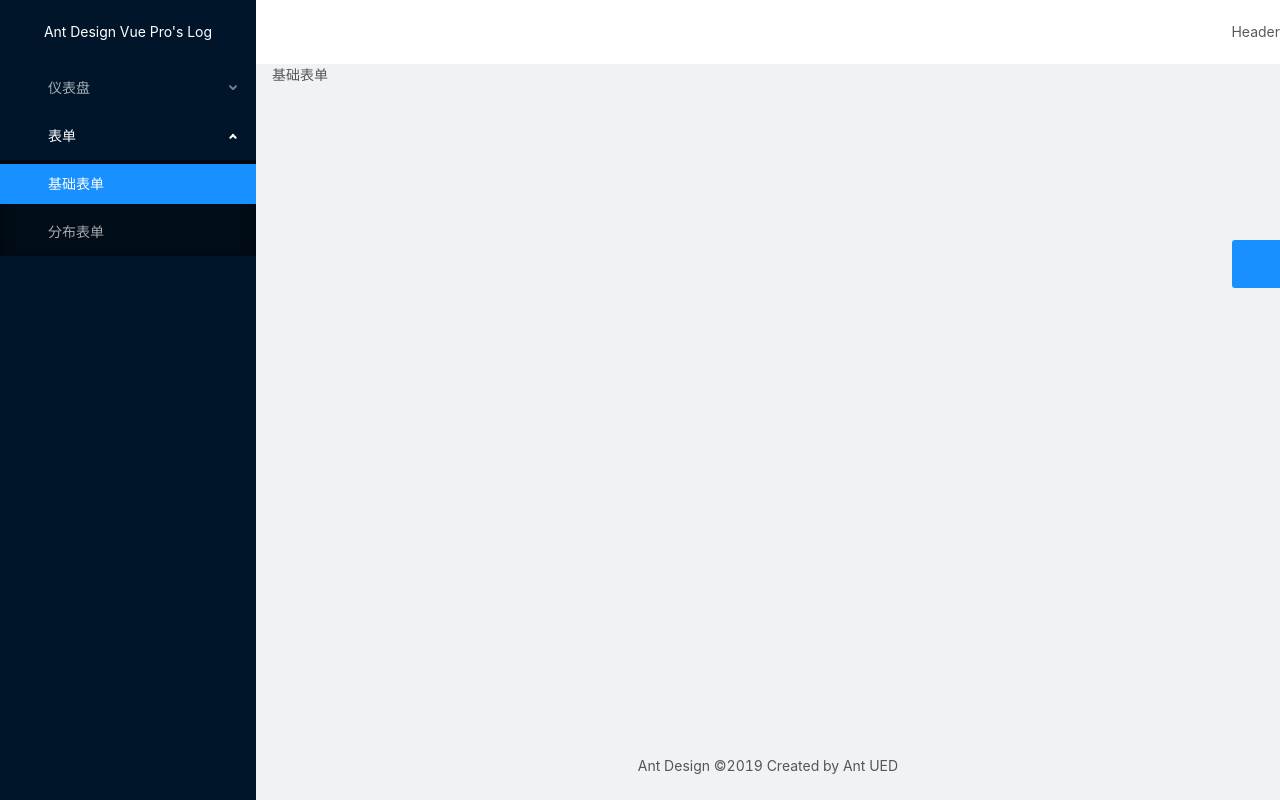
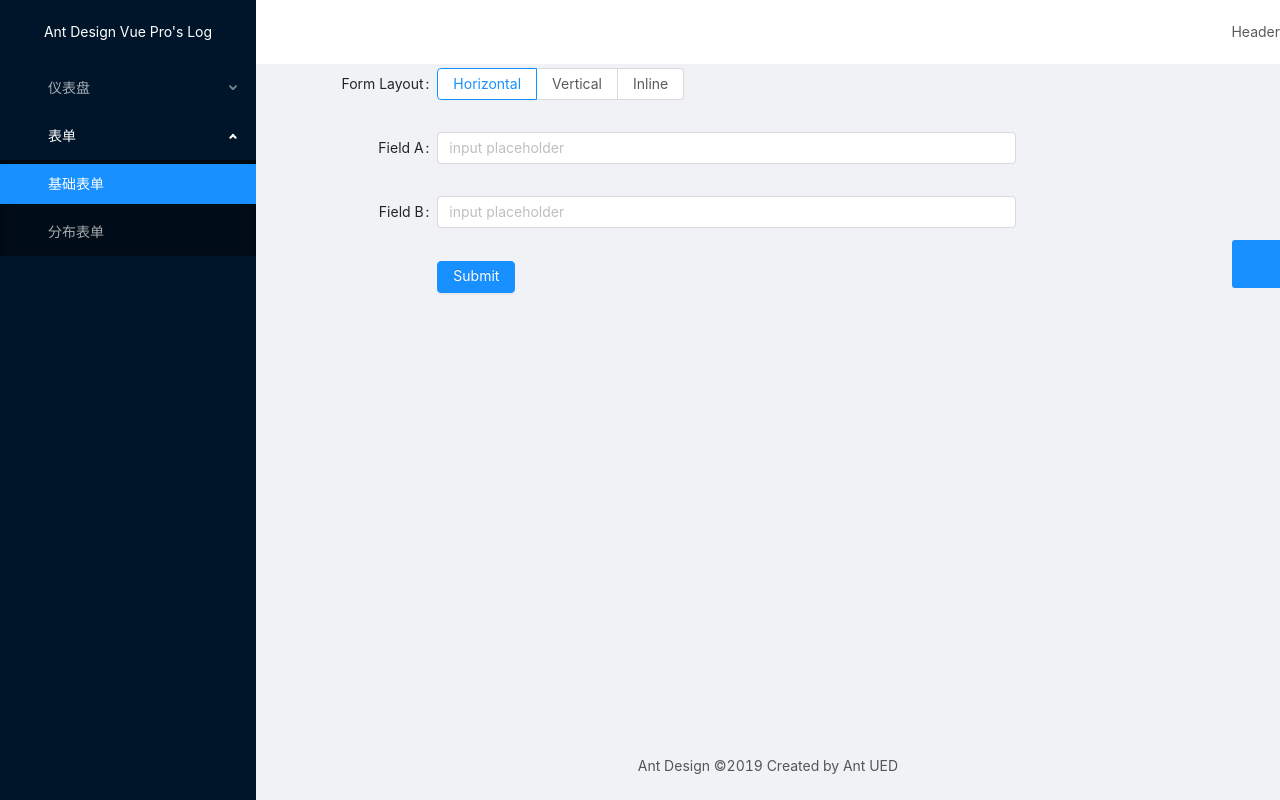
Before and after one commit to teachat8/ant-design-vue-admin, a Vue app: page /form/basic-form in a window 1280 px wide. Built offline with nearby package versions, Linux system fonts and the light colour scheme.

Commit message:
创建一个普通的表单

```diff
--- a/src/main.js
+++ b/src/main.js
@@ -3,7 +3,7 @@ import Vue from "vue";
 // import Button from 'ant-design-vue/lib/button';
 
 //babel-plugins-import方式写法
-import {Button, Layout, Icon, Drawer, Radio, Menu} from 'ant-design-vue'
+import {Button, Layout, Icon, Drawer, Radio, Menu, Form, Input} from 'ant-design-vue'
 import App from "./App.vue";
 import router from "./router";
 import store from "./store";
@@ -21,6 +21,8 @@ Vue.use(Radio);
 Vue.use(Menu);
 Vue.component('Authorized', Authorized);
 Vue.use(Auth);
+Vue.use(Form);
+Vue.use(Input);
 
 // Vue.use(Antd);
 
--- a/src/views/Forms/BasicForm.vue
+++ b/src/views/Forms/BasicForm.vue
@@ -1,13 +1,105 @@
 <template>
-  <div>基础表单</div>
+  <div>
+    <a-form :layout="formLayout">
+      <a-form-item
+        label="Form Layout"
+        :label-col="formItemLayout.labelCol"
+        :wrapper-col="formItemLayout.wrapperCol"
+      >
+        <a-radio-group
+          default-value="horizontal"
+          @change="handleFormLayoutChange"
+        >
+          <a-radio-button value="horizontal">
+            Horizontal
+          </a-radio-button>
+          <a-radio-button value="vertical">
+            Vertical
+          </a-radio-button>
+          <a-radio-button value="inline">
+            Inline
+          </a-radio-button>
+        </a-radio-group>
+      </a-form-item>
+      <a-form-item
+        label="Field A"
+        :label-col="formItemLayout.labelCol"
+        :wrapper-col="formItemLayout.wrapperCol"
+        :validateStatus="fieldAStatus"
+        :help="fieldAHelp"
+      >
+        <a-input v-model="fieldA" placeholder="input placeholder" />
+      </a-form-item>
+      <a-form-item
+        label="Field B"
+        :label-col="formItemLayout.labelCol"
+        :wrapper-col="formItemLayout.wrapperCol"
+      >
+        <a-input v-model="fieldB" placeholder="input placeholder" />
+      </a-form-item>
+      <a-form-item
+        :wrapper-col="buttonItemLayout.wrapperCol"
+      >
+        <a-button type="primary" @click="handleSubmit">
+          Submit
+        </a-button>
+      </a-form-item>
+    </a-form>
+  </div>
 </template>
 
 <script>
 export default {
-  name: 'BasicForm'
-}
+  data () {
+    return {
+      formLayout: 'horizontal',
+      fieldA: '',
+      fieldB: '',
+      fieldAStatus: '',
+      fieldAHelp: '',
+    };
+  },
+  watch: {
+    fieldA(val) {
+      if (val.length <= 5) {
+        this.fieldAStatus = 'error';
+        this.fieldAHelp = '必须大于5个字符';
+      } else {
+        this.fieldAStatus = '';
+        this.fieldAHelp = '';
+      }
+    }
+  },
+  computed: {
+    formItemLayout () {
+      const { formLayout } = this;
+      return formLayout === 'horizontal' ? {
+        labelCol: { span: 4 },
+        wrapperCol: { span: 14 },
+      } : {};
+    },
+    buttonItemLayout () {
+      const { formLayout } = this;
+      return formLayout === 'horizontal' ? {
+        wrapperCol: { span: 14, offset: 4 },
+      } : {};
+    },
+  },
+  methods: {
+    handleFormLayoutChange  (e) {
+      this.formLayout = e.target.value;
+    },
+    handleSubmit () {
+      if (this.fieldA.length <= 5) {
+        this.fieldAStatus = 'error';
+        this.fieldAHelp = '必须大于5个字符';
+      } else {
+        console.log({
+          fieldA: this.fieldA,
+          fieldB: this.fieldB
+        })
+      }
+    },
+  },
+};
 </script>
-
-<style>
-
-</style>
```
